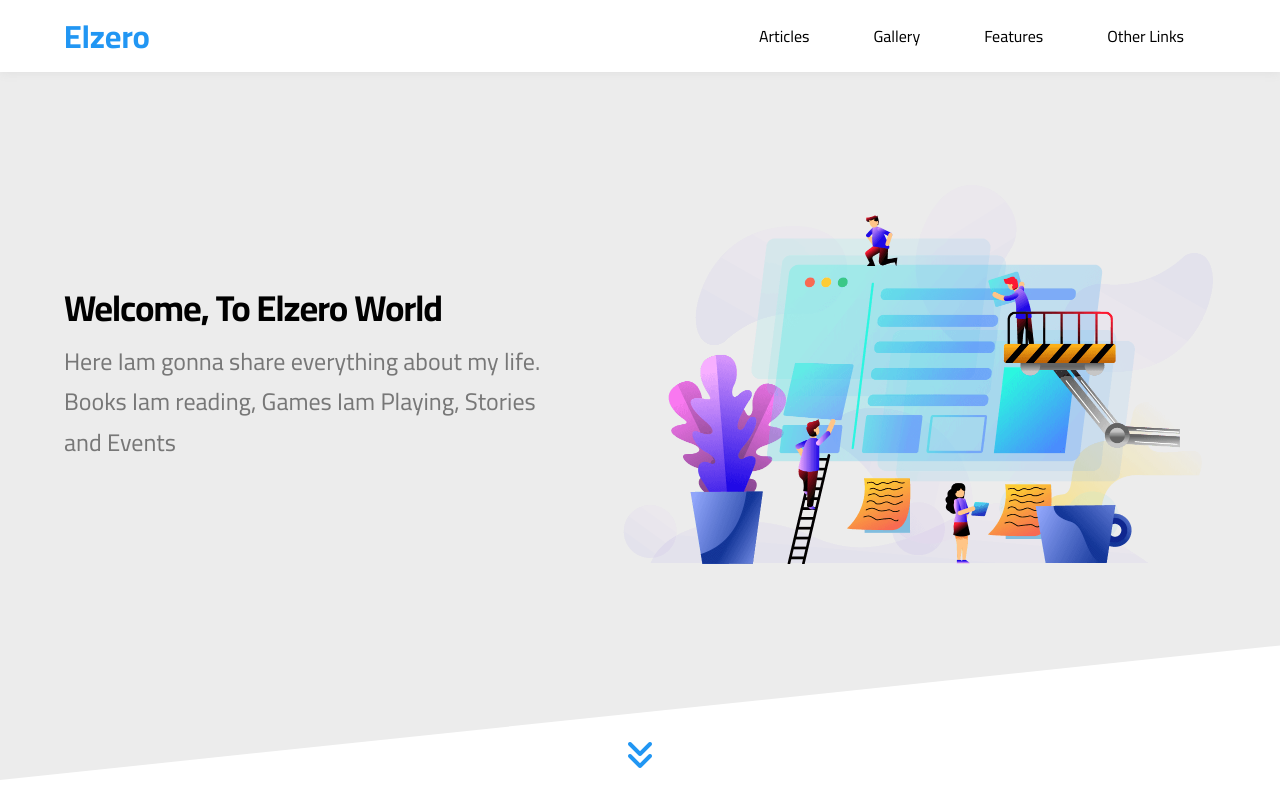
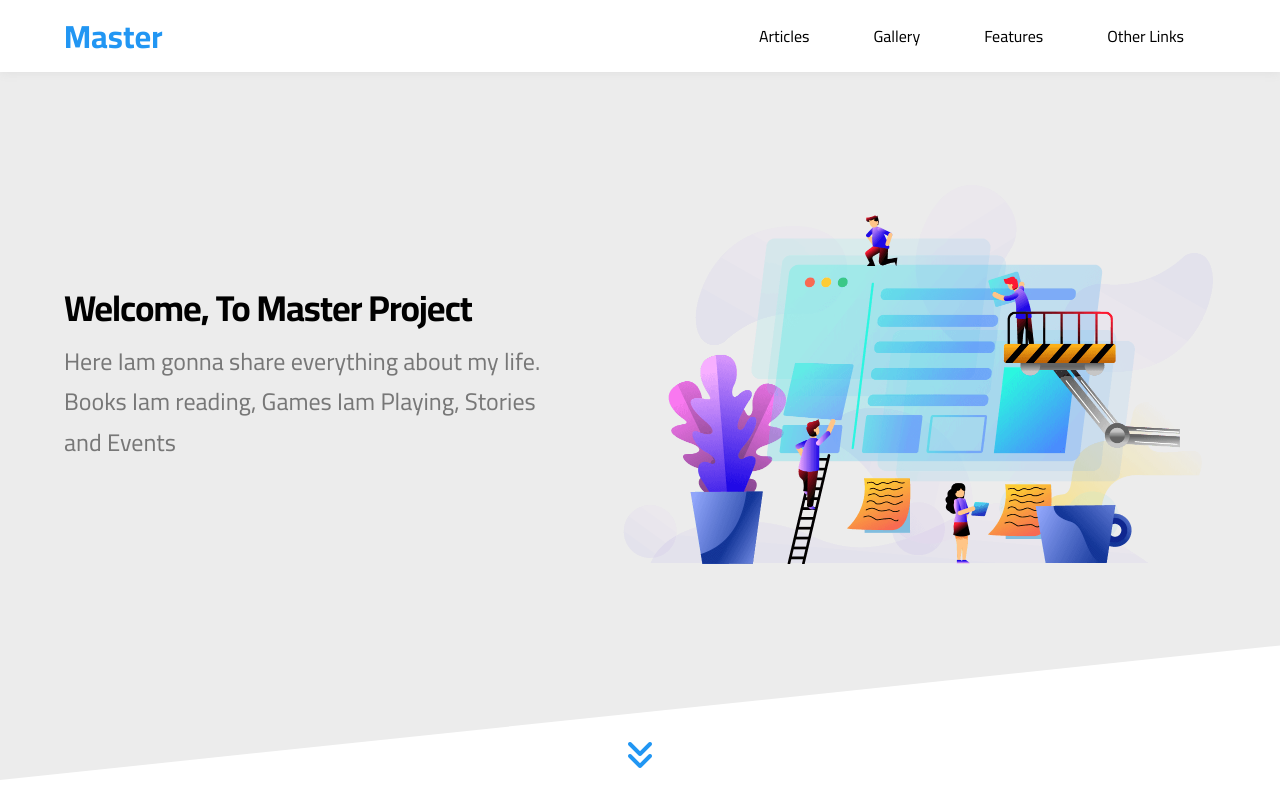
Before and after one commit to Mohammed-Abol-Fotouh/master-project, a plain HTML site: page index.html in a window 1280 px wide. Shown: the top 800 px of the page. Drawn offline with Linux system fonts and the light colour scheme.

Commit message:
Update index.html

```diff
--- a/index.html
+++ b/index.html
@@ -17,13 +17,13 @@
       href="https://fonts.googleapis.com/css2?family=Cairo:wght@200;400;600;700&display=swap"
       rel="stylesheet"
     />
-    <title>Elzero Template</title>
+    <title>Master Template</title>
   </head>
   <body>
     <!-- start header -->
     <header id="header">
       <div class="container">
-        <a href="#" class="logo">Elzero</a>
+        <a href="#" class="logo">Master</a>
         <ul class="main-nav">
           <li><a href="#articles">Articles</a></li>
           <li><a href="#gallery">Gallery</a></li>
@@ -105,7 +105,7 @@
     <section class="landing">
       <div class="container">
         <div class="text">
-          <h1>Welcome, To Elzero World</h1>
+          <h1>Welcome, To Master Project</h1>
           <p>
             Here Iam gonna share everything about my life. Books Iam reading,
             Games Iam Playing, Stories and Events
@@ -926,7 +926,7 @@
     <footer>
       <div class="container">
         <div class="box">
-          <h3>Elzero</h3>
+          <h3>Master</h3>
           <ul class="social">
             <li>
               <a href="#" class="facebook">
@@ -983,7 +983,7 @@
           <img src="images/gallery-06.png" alt="" />
         </div>
       </div>
-      <p class="copyright">Made With &lt;3 By Elzero</p>
+      <p class="copyright">Made With &lt;3 By Me</p>
     </footer>
     <!-- End Footer -->
   </body>
```
